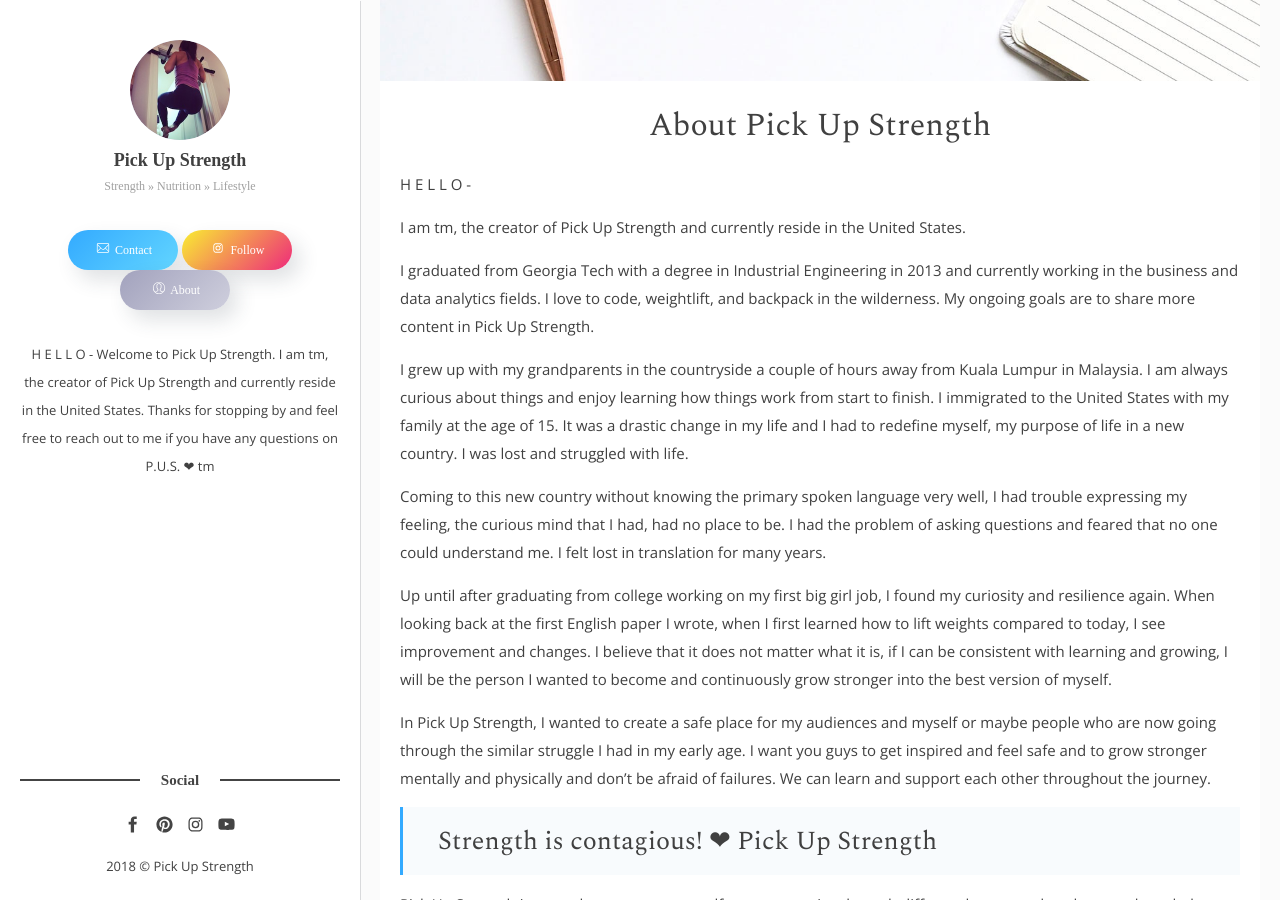
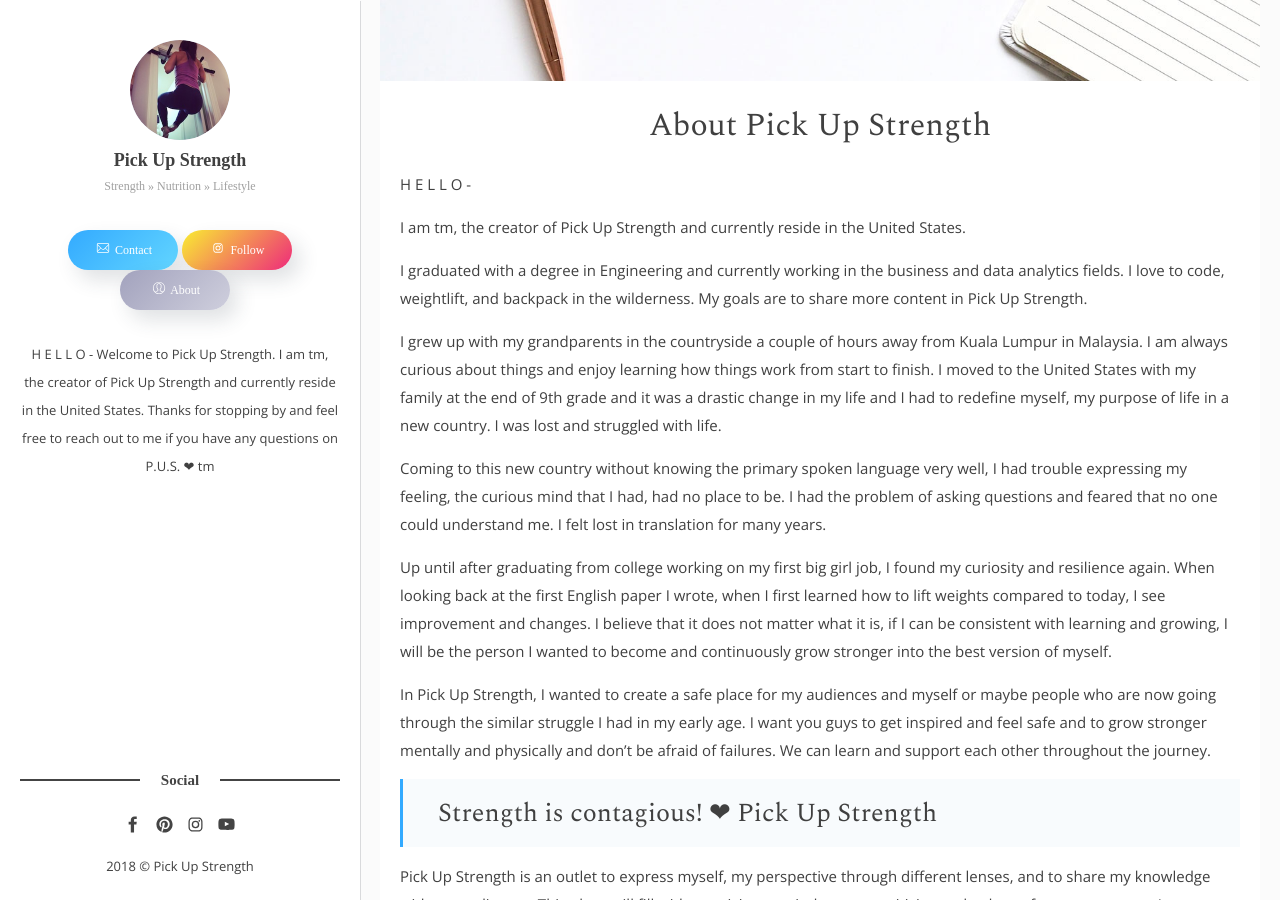
Before and after one commit to teckmonster/pickupstrength, a Jekyll site: the page built from about.md, in a window 1280 px wide and 900 px high, scrolled down 432 px. Built offline with Jekyll 4.4.1, drawn with Linux system fonts in a browser that asks for light colours; some web fonts are replaced; comment, search, counter and statistics services are not loaded.

Commit message:
update bio

```diff
--- a/about.md
+++ b/about.md
@@ -9,9 +9,9 @@
 
 I am tm, the creator of Pick Up Strength and currently reside in the United States.
 
-I graduated from Georgia Tech with a degree in Industrial Engineering in 2013 and currently working in the business and data analytics fields. I love to code, weightlift, and backpack in the wilderness. My ongoing goals are to share more content in Pick Up Strength.
+I graduated with a degree in Engineering and currently working in the business and data analytics fields. I love to code, weightlift, and backpack in the wilderness. My goals are to share more content in Pick Up Strength.
 
-I grew up with my grandparents in the countryside a couple of hours away from Kuala Lumpur in Malaysia. I am always curious about things and enjoy learning how things work from start to finish. I immigrated to the United States with my family at the age of 15. It was a drastic change in my life and I had to redefine myself, my purpose of life in a new country. I was lost and struggled with life.
+I grew up with my grandparents in the countryside a couple of hours away from Kuala Lumpur in Malaysia. I am always curious about things and enjoy learning how things work from start to finish. I moved to the United States with my family at the end of 9th grade and it was a drastic change in my life and I had to redefine myself, my purpose of life in a new country. I was lost and struggled with life.
 
 Coming to this new country without knowing the primary spoken language very well, I had trouble expressing my feeling, the curious mind that I had, had no place to be. I had the problem of asking questions and feared that no one could understand me. I felt lost in translation for many years.
 
```
